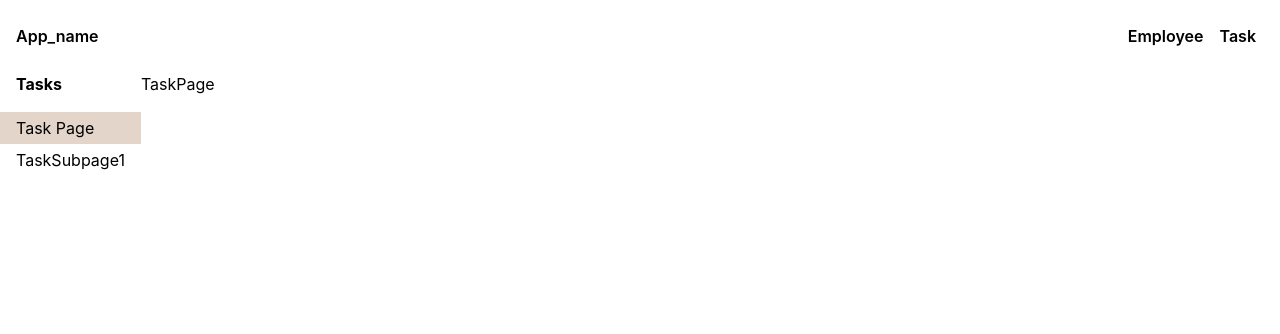
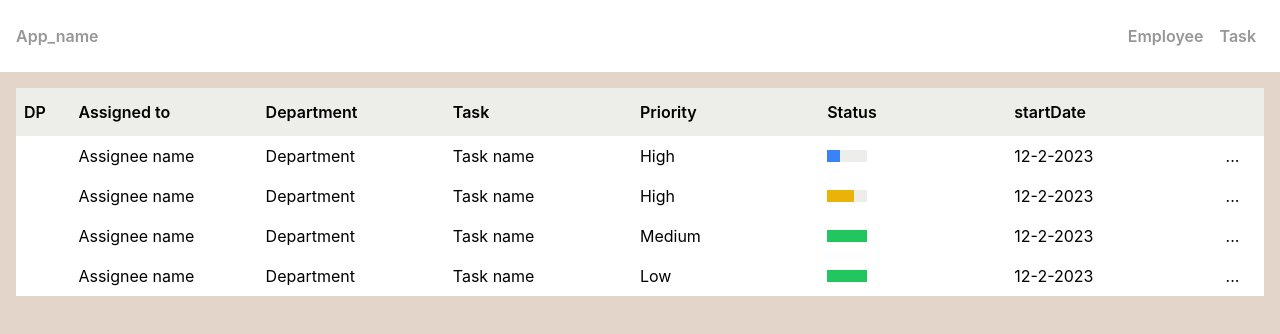
Before and after one commit to AnshuMishra01/Trialhub-1, a Next.js app: page /task in a window 1280 px wide. Shown: the top 334 px of the page. Built offline with nearby package versions, Linux system fonts and the light colour scheme.

Commit message:
Add taskpage

```diff
--- /dev/null
+++ b/components/Avatar.jsx
@@ -0,0 +1,16 @@
+import Image from "next/image";
+import React from "react";
+
+const Avatar = ({ url }) => {
+  return (
+    <Image
+      src={url}
+      alt="Display pic"
+      className="rounded-full"
+      width={25}
+      height={25}
+    />
+  );
+};
+
+export default Avatar;
--- a/components/Layout.jsx
+++ b/components/Layout.jsx
@@ -51,6 +51,7 @@ const Layout = ({ children }) => {
     sideProps = TaskSubpages;
     pageRoute = "/task";
     pageName = "Tasks";
+    hidden = true;
   } else if (path.startsWith("/")) {
     sideProps = MainSubpages;
     pageRoute = "";
--- a/components/Navbar.jsx
+++ b/components/Navbar.jsx
@@ -3,7 +3,7 @@ import React from "react";
 
 const Navbar = () => {
   return (
-    <div className="flex text-white font-semibold text-xl justify-between items-center sticky top-0 px-4 py-2 my-4">
+    <div className="flex text-light-grey font-semibold text-xl justify-between items-center sticky top-0 px-4 py-2 my-4">
       <div>
         <Link href="/">App_name</Link>
       </div>
--- /dev/null
+++ b/components/Statusbar.jsx
@@ -0,0 +1,33 @@
+import React from "react";
+
+const Statusbar = ({ num }) => {
+  if (num == 1) {
+    return (
+      <div className="bg-lighter-grey flex flex-row rounded-3xl w-10 h-3">
+        <div className="bg-blue-500 w-1/3"></div>
+        <div className="bg-lighter-grey w-1/3"></div>
+        <div className="bg-lighter-grey w-1/3"></div>
+      </div>
+    );
+  }
+  if (num == 2) {
+    return (
+      <div className="bg-lighter-grey flex flex-row rounded-3xl w-10 h-3">
+        <div className="bg-yellow-500 w-1/3"></div>
+        <div className="bg-yellow-500 w-1/3"></div>
+        <div className="bg-lighter-grey w-1/3"></div>
+      </div>
+    );
+  }
+  if (num == 3) {
+    return (
+      <div className="bg-lighter-grey flex flex-row rounded-3xl w-10 h-3">
+        <div className="bg-green-500 w-1/3"></div>
+        <div className="bg-green-500 w-1/3"></div>
+        <div className="bg-green-500 w-1/3"></div>
+      </div>
+    );
+  }
+};
+
+export default Statusbar;
--- /dev/null
+++ b/components/TaskList.jsx
@@ -0,0 +1,36 @@
+import React from "react";
+import Avatar from "./Avatar";
+import Statusbar from "./Statusbar";
+
+const TaskList = ({ tasks }) => {
+  return (
+    <div>
+      {tasks?.map((task) => {
+        return (
+          <div
+            className="bg-white flex flex-row items-center justify-between py-2"
+            key={Math.random().toString()}
+          >
+            <div className="w-2/12 md:w-1/20 items-center justify-center pl-2">
+              {/* Add avatars after adding the imgs/static assets */}
+              {/* <Avatar url={task.dp} /> */}
+            </div>
+            <div className="w-6/12 md:w-3/20">{task.assgnto}</div>
+            <div className="hidden md:flex w-3/20"> {task.department} </div>
+            <div className="hidden md:flex w-3/20">{task.title}</div>
+            <div className={`w-4/12 text-${task.color}-500 md:w-3/20`}>
+              {task.priority}
+            </div>
+            <div className="hidden md:flex w-3/20">
+              <Statusbar num={task.status} />
+            </div>
+            <div className="hidden md:flex w-3/20"> {task.startDate} </div>
+            <div className="w-1/12 md:w-1/20 pl-0 sm:pl-3 md:pl-6">...</div>
+          </div>
+        );
+      })}
+    </div>
+  );
+};
+
+export default TaskList;
--- a/pages/task/index.jsx
+++ b/pages/task/index.jsx
@@ -1,7 +1,65 @@
 import React from "react";
+import TaskList from "../../components/TaskList";
 
 const TaskPage = () => {
-  return <div>TaskPage</div>;
+  return (
+    <div className="bg-light-primary p-4 h-full">
+      <div className="flex flex-col h-full">
+        <div className="bg-lighter-grey flex flex-row items-center justify-between font-semibold py-3">
+          <div className="w-2/12 md:w-1/20 pl-2">DP</div>
+          <div className="w-6/12 md:w-3/20">Assigned to</div>
+          <div className="hidden md:flex w-3/20">Department</div>
+          <div className="hidden md:flex w-3/20">Task</div>
+          <div className="w-4/12 md:w-3/20">Priority</div>
+          <div className="hidden md:flex w-3/20">Status</div>
+          <div className="hidden md:flex w-3/20">startDate</div>
+          <div className="w-1/12 md:w-1/20"></div>
+        </div>
+
+        {/* passing in demo tasks -> do add in the urls */}
+        <TaskList
+          tasks={[
+            {
+              assgnto: "Assignee name",
+              department: "Department",
+              title: "Task name",
+              priority: "High",
+              status: 1,
+              startDate: "12-2-2023",
+              color: "red",
+            },
+            {
+              assgnto: "Assignee name",
+              department: "Department",
+              title: "Task name",
+              priority: "High",
+              status: 2,
+              startDate: "12-2-2023",
+              color: "red",
+            },
+            {
+              assgnto: "Assignee name",
+              department: "Department",
+              title: "Task name",
+              priority: "Medium",
+              status: 3,
+              startDate: "12-2-2023",
+              color: "yellow",
+            },
+            {
+              assgnto: "Assignee name",
+              department: "Department",
+              title: "Task name",
+              priority: "Low",
+              status: 3,
+              startDate: "12-2-2023",
+              color: "blue",
+            },
+          ]}
+        />
+      </div>
+    </div>
+  );
 };
 
 export default TaskPage;
--- a/pages/task/tsp2.jsx
+++ b/pages/task/tsp2.jsx
@@ -1,7 +1,7 @@
 import React from "react";
 
 const TaskSubpage2 = () => {
-  return <div>TaskSubpage2</div>;
+  return <div className=""> TaskSubpage2</div>;
 };
 
 export default TaskSubpage2;
--- a/styles/globals.css
+++ b/styles/globals.css
@@ -20,15 +20,16 @@ a {
 }
 
 .link-underline {
-    border-bottom-width: 0;
-    background-image: linear-gradient(transparent, transparent), linear-gradient(rgb(0, 0, 0), #fff);
-    background-size: 0 3px;
-    background-position: 0 100%;
-    background-repeat: no-repeat;
-    transition: background-size .5s ease-in-out;
+  border-bottom-width: 0;
+  background-image: linear-gradient(transparent, transparent),
+    linear-gradient(rgb(0, 0, 0), #fff);
+  background-size: 0 3px;
+  background-position: 0 100%;
+  background-repeat: no-repeat;
+  transition: background-size 0.5s ease-in-out;
 }
 
 .link-underline:hover {
-    background-size: 100% 3px;
-    background-position: 0 100%
+  background-size: 100% 3px;
+  background-position: 0 100%;
 }
--- a/tailwind.config.js
+++ b/tailwind.config.js
@@ -6,15 +6,23 @@ module.exports = {
     "./app/**/*.{js,ts,jsx,tsx}",
   ],
   theme: {
-    colors: {
-      "light-grey": "#979797",
-      "light-primary": "#E3D5CA",
-    },
     fontSize: {
       xs: "10px",
       sm: "14px",
       base: "16px",
     },
+
+    extend: {
+      width: {
+        "3/20": "15%",
+        "1/20": "5%",
+      },
+      colors: {
+        "light-grey": "#979797",
+        "lighter-grey": "#EDEDE9",
+        "light-primary": "#E3D5CA",
+      },
+    },
   },
   plugins: [],
 };
```
